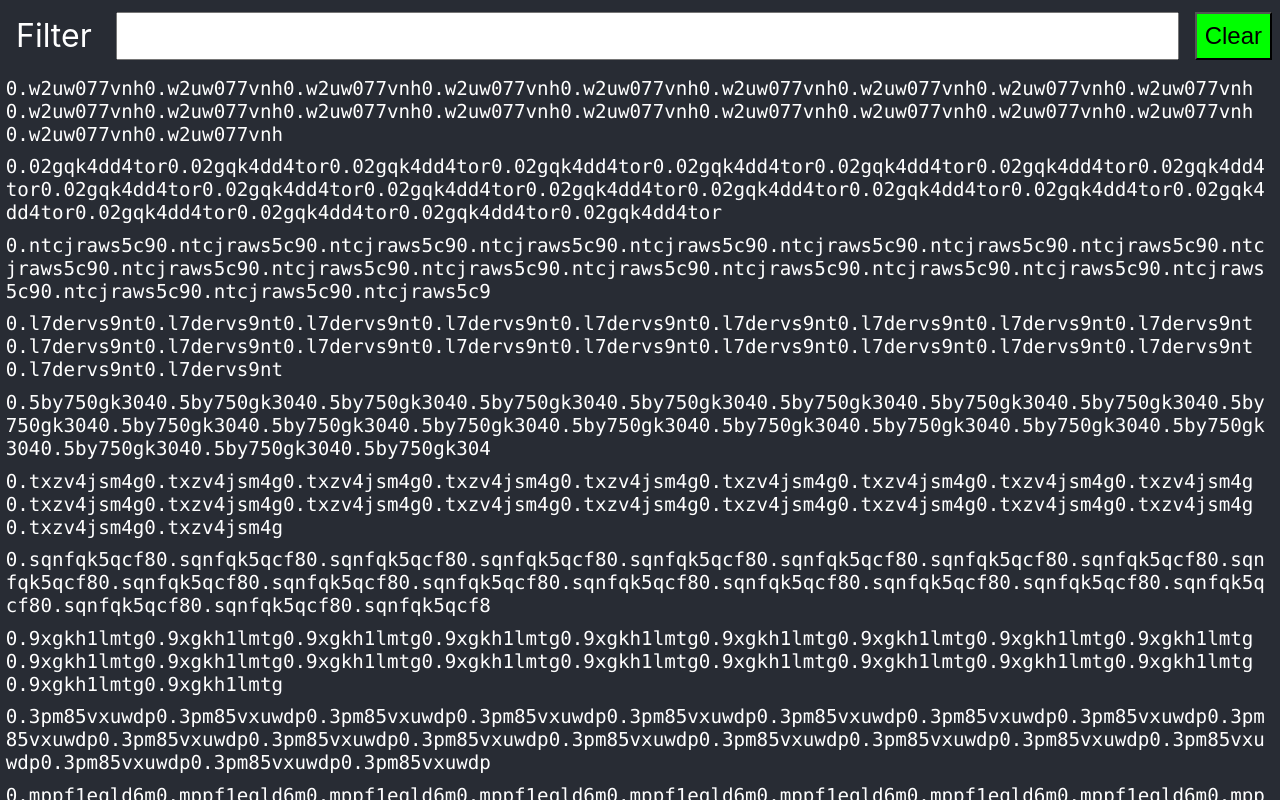
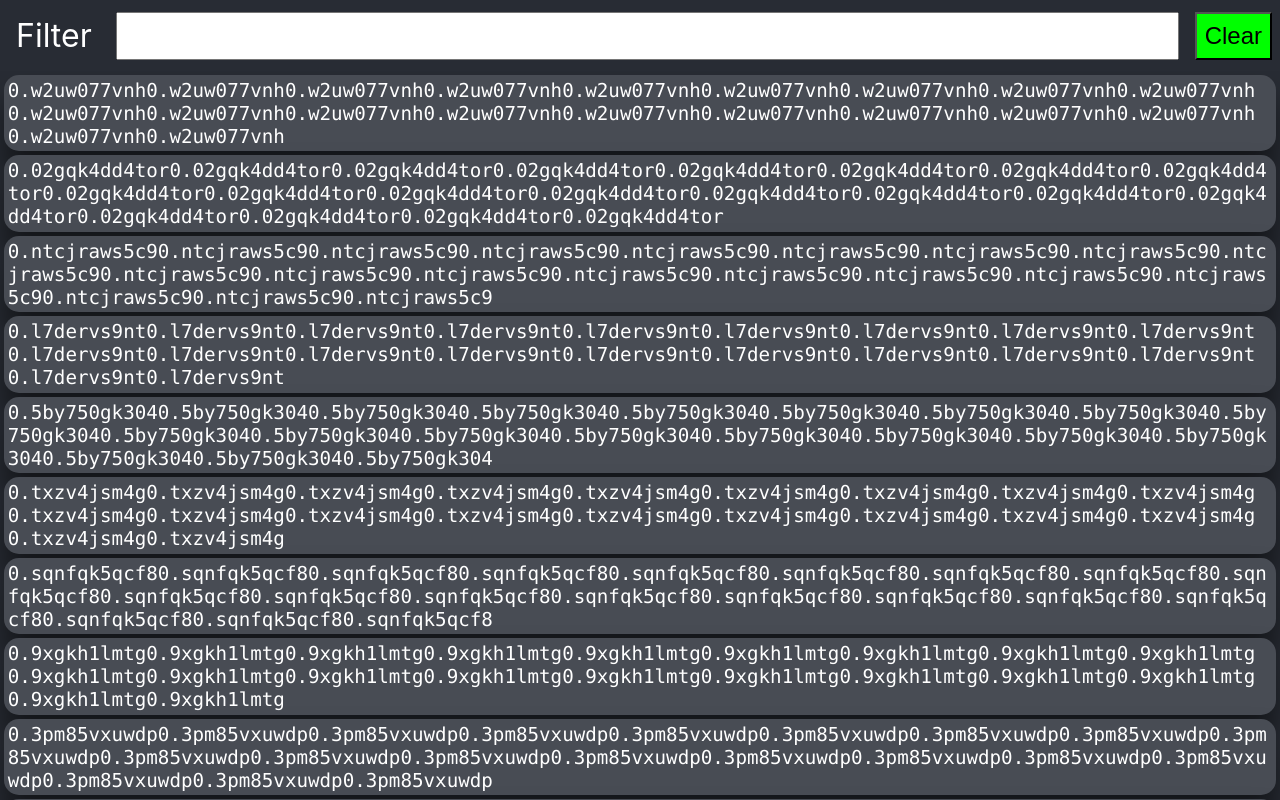
Before and after one commit to quantumsnowball/link-finder, a React (Create React App) app: page / in a window 1280 px wide. Built offline with nearby package versions, Linux system fonts and the light colour scheme.

Commit message:
style: card

```diff
--- a/src/styles/Link.css
+++ b/src/styles/Link.css
@@ -1,7 +1,10 @@
 p {
-  margin: 0.1em;
+  margin: 0.2em;
   padding: 0.2em;
   font-size: 1.2em;
   word-break: break-all;
   font-family: source-code-pro, Menlo, Monaco, Consolas, 'Courier New', monospace;
+  background-color: #484c54;
+  border-radius: 15px;
+  box-shadow: 0 24px 31px rgba(1,1,0,0.5);
 }
```
